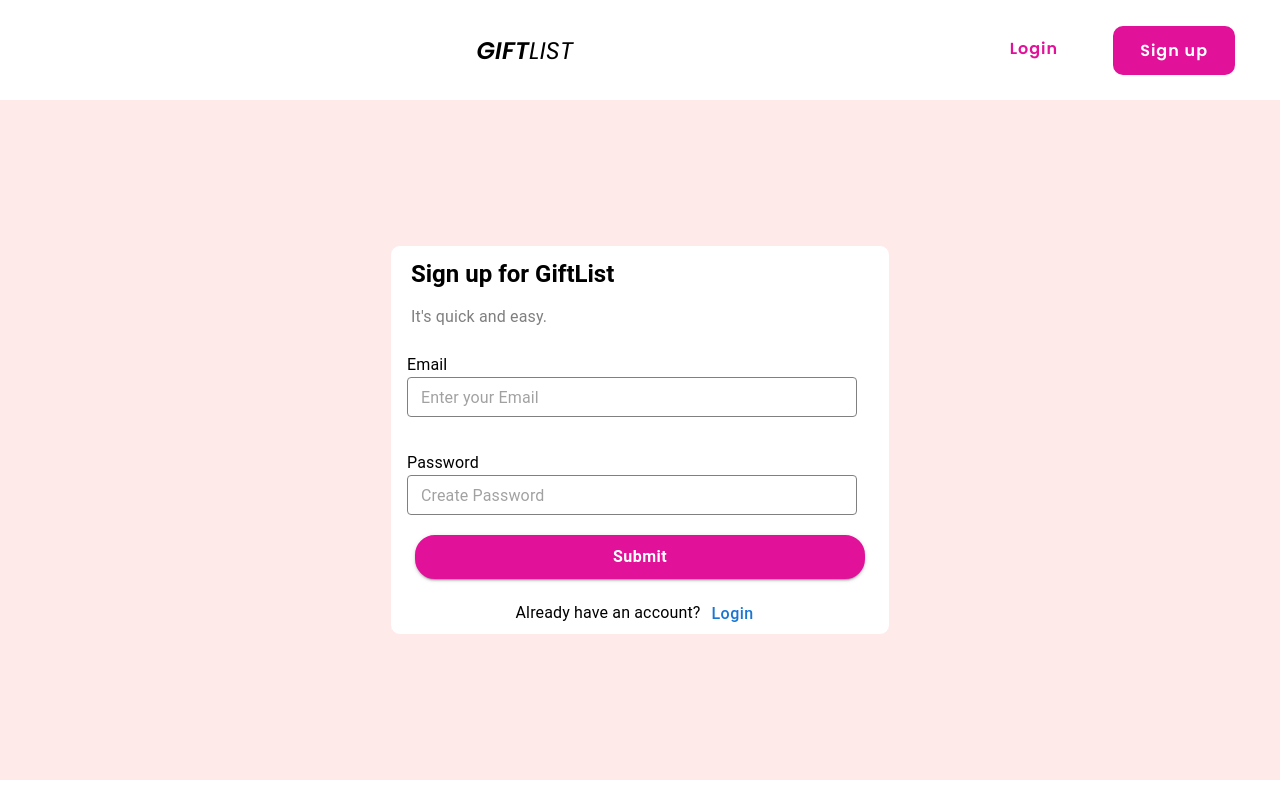
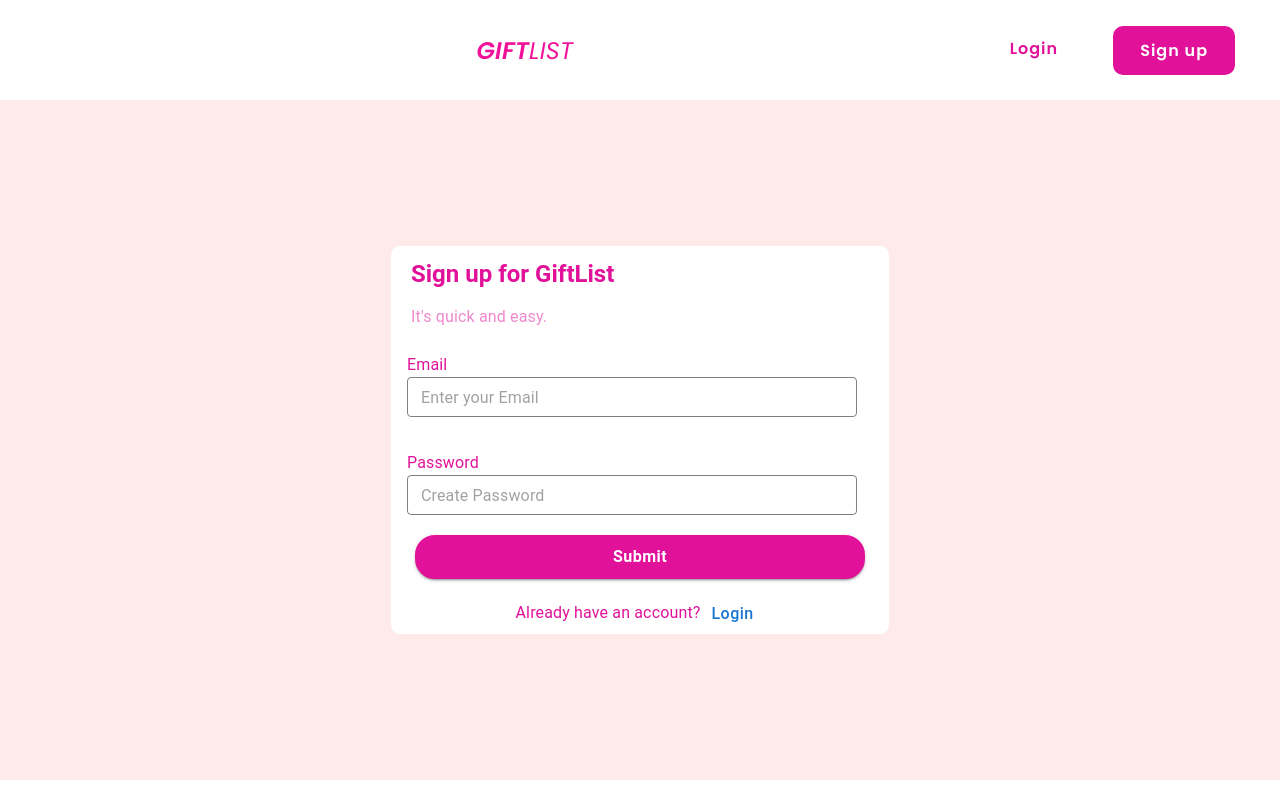
Before and after one commit to FatimaMary/giftlist, a React (Create React App) app in the folder client/: page /signup in a window 1280 px wide. Built offline with nearby package versions, Linux system fonts and the light colour scheme; the HTML template or start-up script is replaced by a standard one.

Commit message:
CSS updated

```diff
--- a/client/src/App.css
+++ b/client/src/App.css
@@ -65,6 +65,7 @@ body {
 .toggle-icon {
   font-size: 1.5rem;
   font-style: italic;
+  color: #F11299;
 }
 
 @media(max-width: 768px){
--- a/client/src/Components/Sidebar.jsx
+++ b/client/src/Components/Sidebar.jsx
@@ -133,10 +133,10 @@ const Sidebar = ({
                                             setActive(lcText);
                                         }}
                                         sx={{
-                                            backgroundColor: active === lcText ? '#e8ecf1' : "transparent",
+                                            backgroundColor: active === lcText ? '#FFEAEA' : "transparent",
                                             color:
                                                 active === lcText
-                                                    ? 'skyblue'
+                                                    ? '#F11299'
                                                     : 'black'
                                         }}
                                     >
@@ -145,7 +145,7 @@ const Sidebar = ({
                                             ml: "2rem",
                                             color:
                                                 active === lcText
-                                                    ? 'skyblue'
+                                                    ? '#F11299'
                                                     : 'black'
                                           }}
                                         >
--- a/client/src/scenes/giftExchange/index.jsx
+++ b/client/src/scenes/giftExchange/index.jsx
@@ -39,6 +39,7 @@ function GiftExchange() {
       backgroundColor='#FFEAEA'
       width='100vw'
       p='50px 30px 33px 30px'
+      height='100%'
     >
     <Typography
       variant='h2'
--- a/client/src/scenes/signup/index.jsx
+++ b/client/src/scenes/signup/index.jsx
@@ -150,7 +150,7 @@ function Signup() {
             width: '500px',
             borderRadius: '10px',
         }}
-        color='black'
+        color='#E11299'
         m='1.5rem 2.5rem'
         >
             <Box mt={1.5} ml={2.5}>
```
